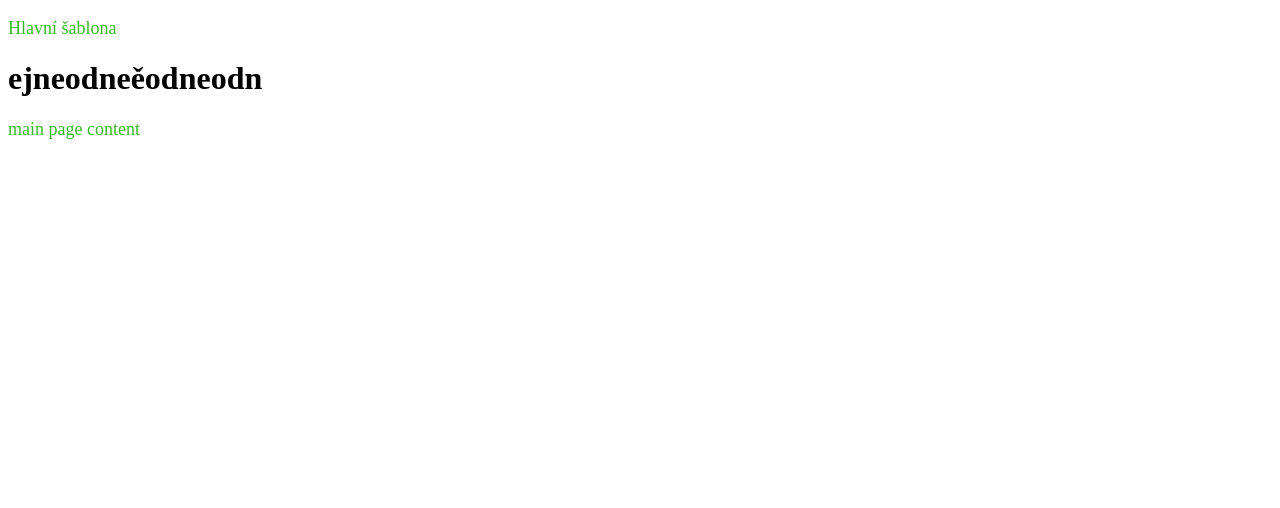
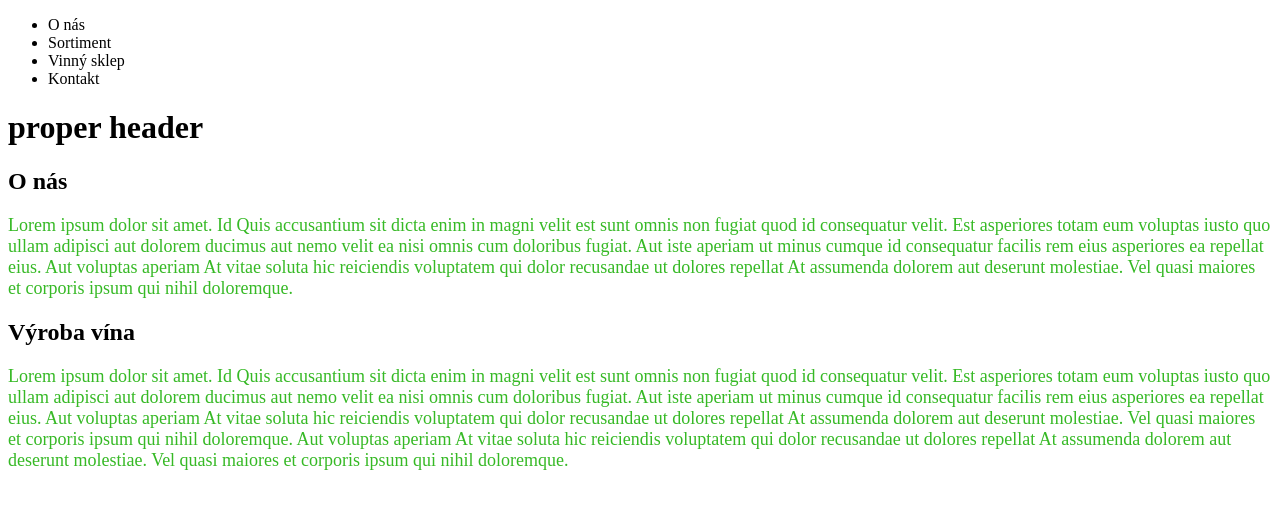
Before and after one commit to dolekr/zaverecny-projekt, an Eleventy site: page index.html in a window 1280 px wide. Built offline with nearby package versions, Linux system fonts and the light colour scheme; Eleventy itself is replaced by a stand-in of ours; files that its build step writes are made by us from their sources.

Commit message:
Folder structure

```diff
--- a/_includes/hlavni-sablona.njk
+++ b/_includes/layouts/hlavni-sablona.njk
@@ -9,8 +9,11 @@
 </head>
 
 <body>
-    <p>Hlavní šablona</p>
-    <h1>ejneodneěodneodn</h1>
+    {% include 'partials/menu.njk'%}
+    {% include 'partials/header.njk'%}
+
+
+    <h1>proper header</h1>
     {{content | safe }}
 </body>
 </html>
--- /dev/null
+++ b/_includes/partials/menu.njk
@@ -0,0 +1,6 @@
+<ul>
+    <li>O nás</li>
+    <li>Sortiment</li>
+    <li>Vinný sklep</li>
+    <li>Kontakt</li>
+</ul>
--- a/index.html
+++ b/index.html
@@ -1,7 +1,14 @@
 ---
-layout: hlavni-sablona.njk
-title: Main Page
+layout: layouts/hlavni-sablona.njk
+title: O nás
 ---
 
+<h2>O nás</h2>
+<p>Lorem ipsum dolor sit amet. Id Quis accusantium sit dicta enim in magni velit est sunt omnis non fugiat quod id consequatur velit. Est asperiores totam eum voluptas iusto quo ullam adipisci aut dolorem ducimus aut nemo velit ea nisi omnis cum doloribus fugiat. Aut iste aperiam ut minus cumque id consequatur facilis rem eius asperiores ea repellat eius.
 
-<p>main page content</p>
+Aut voluptas aperiam At vitae soluta hic reiciendis voluptatem qui dolor recusandae ut dolores repellat At assumenda dolorem aut deserunt molestiae. Vel quasi maiores et corporis ipsum qui nihil doloremque. </p>
+
+<h2>Výroba vína</h2>
+<p>Lorem ipsum dolor sit amet. Id Quis accusantium sit dicta enim in magni velit est sunt omnis non fugiat quod id consequatur velit. Est asperiores totam eum voluptas iusto quo ullam adipisci aut dolorem ducimus aut nemo velit ea nisi omnis cum doloribus fugiat. Aut iste aperiam ut minus cumque id consequatur facilis rem eius asperiores ea repellat eius.
+
+Aut voluptas aperiam At vitae soluta hic reiciendis voluptatem qui dolor recusandae ut dolores repellat At assumenda dolorem aut deserunt molestiae. Vel quasi maiores et corporis ipsum qui nihil doloremque. Aut voluptas aperiam At vitae soluta hic reiciendis voluptatem qui dolor recusandae ut dolores repellat At assumenda dolorem aut deserunt molestiae. Vel quasi maiores et corporis ipsum qui nihil doloremque. </p>
```
Also changed, not shown: chata.html (+1 -1 lines), kontakt.html (+1 -1 lines), onas.html (deleted, +0 -7 lines), sortiment.html (+1 -1 lines), sortiment/ryzlink-vlassky.html (added, +7 -0 lines), _includes/partials/footer.njk (added), _includes/partials/header.njk (added), 1 other file.
